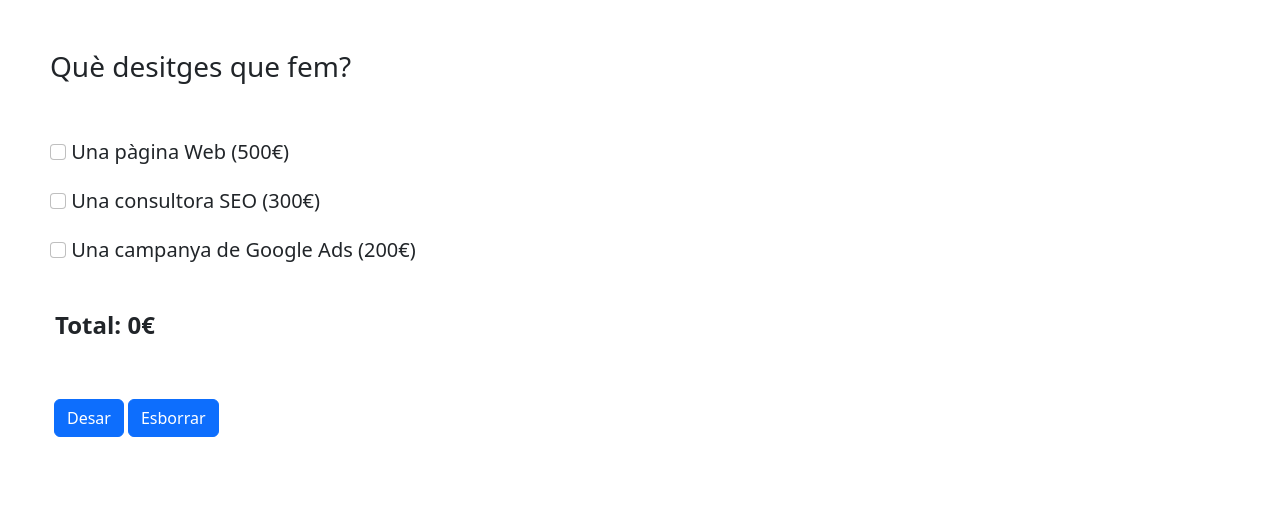
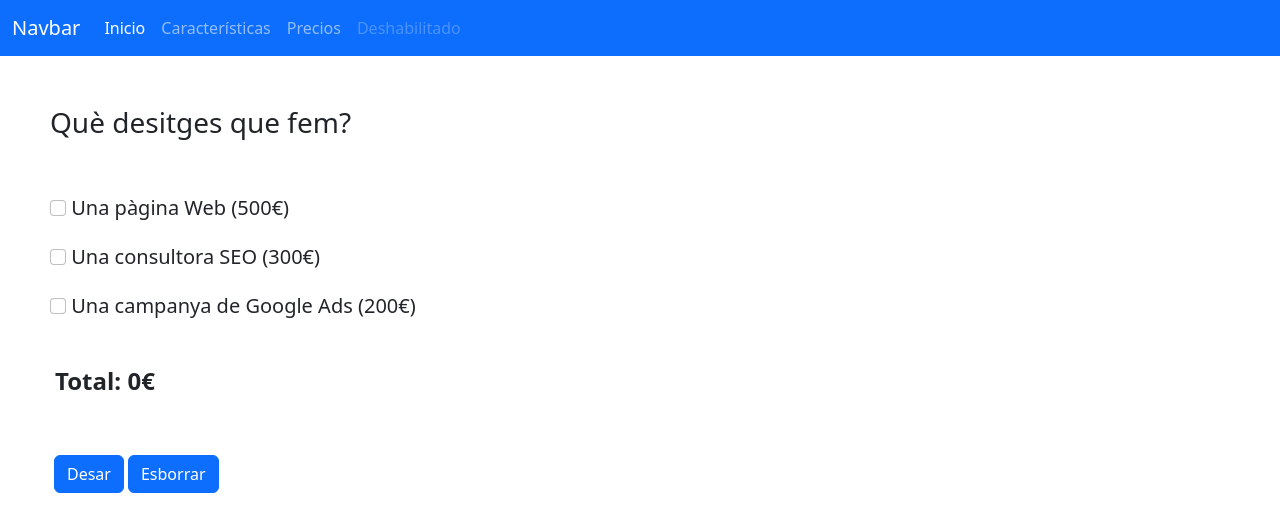
Before and after one commit to Xavi-BCN/sprint7-a, a React (Create React App) app: page /budgets in a window 1280 px wide. Shown: the top 532 px of the page. Built offline with nearby package versions, Linux system fonts and the light colour scheme.

Commit message:
Exercise 5 Navbar mounted but not run

```diff
--- a/src/App.js
+++ b/src/App.js
@@ -1,7 +1,18 @@
 import Routes from './application/routes';
+import { Navbar } from './components/Navbar';
 import './Styles/App.css'
 
-const App = () => <Routes/>
+const App = () => {
+
+return (
+    <>
+    <Navbar/>
+    <Routes/>
+    </>
+
+)
+}
+
 
 
 export default App
--- /dev/null
+++ b/src/components/Navbar.jsx
@@ -0,0 +1,38 @@
+export const Navbar = () => {
+  return (
+    <>
+      <nav className="navbar navbar-expand-lg navbar-dark bg-primary">
+        <div className="container-fluid">
+          <a className="navbar-brand" href="#">
+            Navbar
+          </a>
+          <button
+            className="navbar-toggler"
+            type="button"
+            data-bs-toggle="collapse"
+            data-bs-target="#navbarNavAltMarkup"
+            aria-controls="navbarNavAltMarkup"
+            aria-expanded="false"
+            aria-label="Toggle navigation"
+          >
+            <span className="navbar-toggler-icon" />
+          </button>
+          <div className="collapse navbar-collapse" id="navbarNavAltMarkup">
+            <div className="navbar-nav">
+              <a className="nav-link active" aria-current="page" href="#">
+                Inicio
+              </a>
+              <a className="nav-link" href="#">
+                Características
+              </a>
+              <a className="nav-link" href="#">
+                Precios
+              </a>
+              <a className="nav-link disabled">Deshabilitado</a>
+            </div>
+          </div>
+        </div>
+      </nav>
+    </>
+  );
+};
--- a/src/index.js
+++ b/src/index.js
@@ -3,6 +3,7 @@
 import './index.css';
 import App from './App';
 import '../node_modules/bootstrap/dist/css/bootstrap.min.css';
+import '../node_modules/bootstrap/dist/js/bootstrap.min.js';
 
 
 
```
